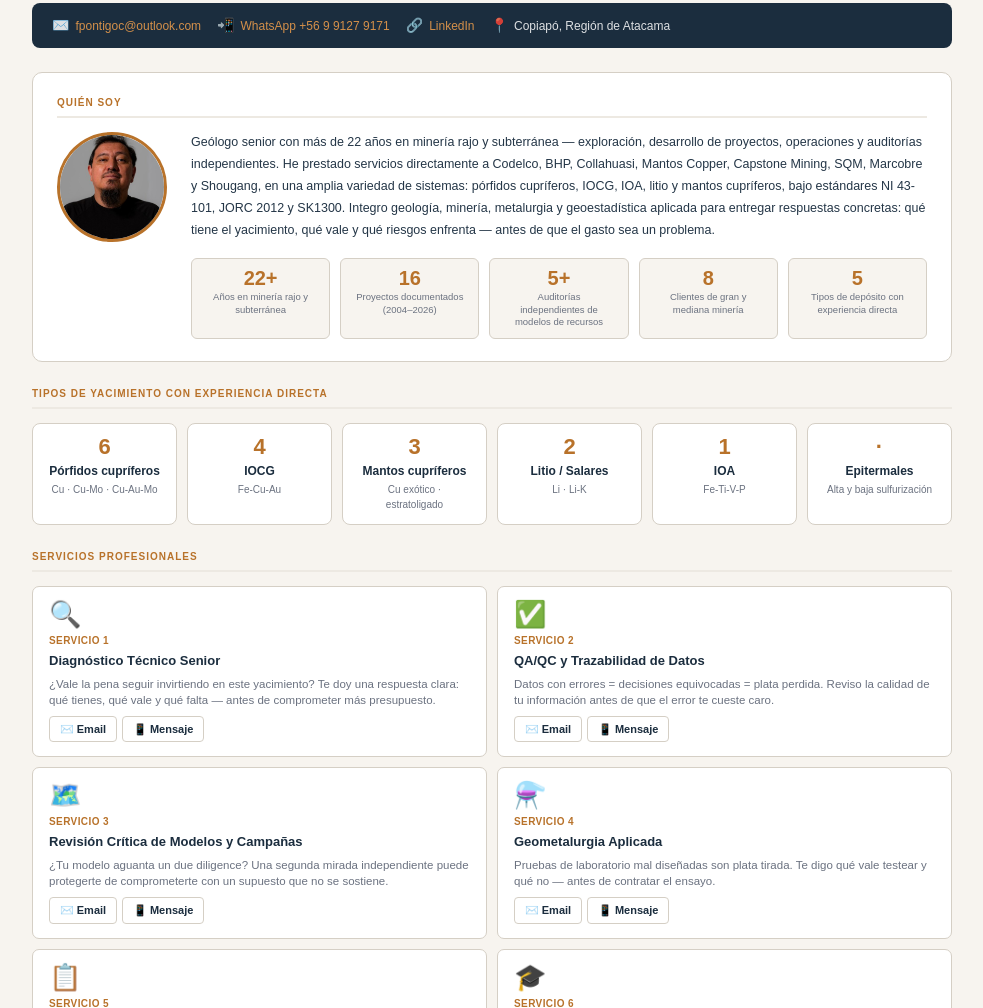
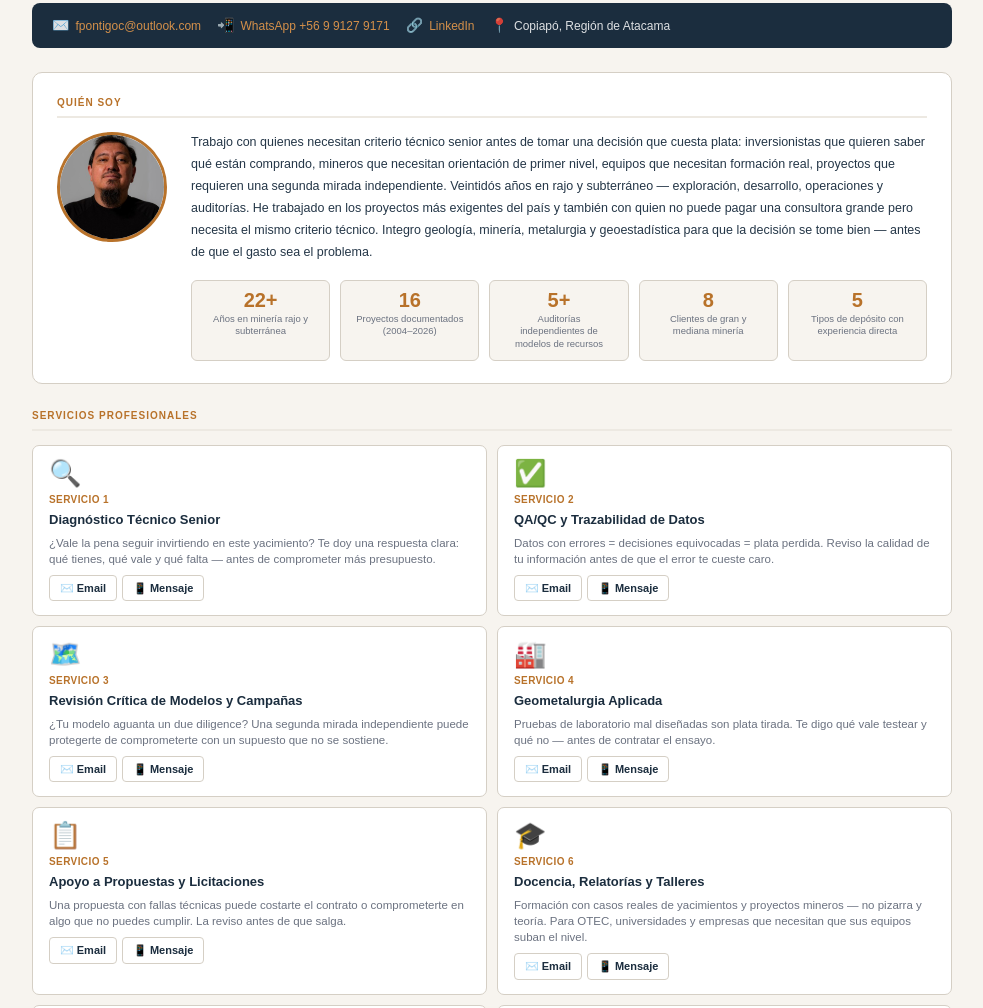
Before and after one commit to fpontigoc/pontigo-geo, a plain HTML site: page index.html in a window 1280 px wide. Shown: the part 356-1364 px from the top of the page, without its empty margins (148-1131 px from the left). Drawn offline with Linux system fonts and the light colour scheme.

Commit message:
Add files via upload

```diff
--- a/index.html
+++ b/index.html
@@ -181,7 +181,7 @@ body{font-family:Arial,sans-serif;background:var(--cream);color:var(--slate);fon
         })();
       </script>
       <div>
-        <div class="quien-bio">Geólogo senior con más de 22 años en minería rajo y subterránea — exploración, desarrollo de proyectos, operaciones y auditorías independientes. He prestado servicios directamente a Codelco, BHP, Collahuasi, Mantos Copper, Capstone Mining, SQM, Marcobre y Shougang, en una amplia variedad de sistemas: pórfidos cupríferos, IOCG, IOA, litio y mantos cupríferos, bajo estándares NI 43-101, JORC 2012 y SK1300. Integro geología, minería, metalurgia y geoestadística aplicada para entregar respuestas concretas: qué tiene el yacimiento, qué vale y qué riesgos enfrenta — antes de que el gasto sea un problema.</div>
+        <div class="quien-bio">Trabajo con quienes necesitan criterio técnico senior antes de tomar una decisión que cuesta plata: inversionistas que quieren saber qué están comprando, mineros que necesitan orientación de primer nivel, equipos que necesitan formación real, proyectos que requieren una segunda mirada independiente. Veintidós años en rajo y subterráneo — exploración, desarrollo, operaciones y auditorías. He trabajado en los proyectos más exigentes del país y también con quien no puede pagar una consultora grande pero necesita el mismo criterio técnico. Integro geología, minería, metalurgia y geoestadística para que la decisión se tome bien — antes de que el gasto sea el problema.</div>
         <div class="stats-row">
           <div class="stat-box"><div class="stat-num">22+</div><div class="stat-label">Años en minería rajo y subterránea</div></div>
           <div class="stat-box"><div class="stat-num">16</div><div class="stat-label">Proyectos documentados (2004–2026)</div></div>
@@ -193,18 +193,6 @@ body{font-family:Arial,sans-serif;background:var(--cream);color:var(--slate);fon
     </div>
   </div>
 
-  <!-- SISTEMAS MINERALIZADOS -->
-  <div class="dep-section">
-    <div class="sec-title">Tipos de yacimiento con experiencia directa</div>
-    <div class="dep-grid">
-      <div class="dep-card"><div class="dep-num">6</div><div class="dep-name">Pórfidos cupríferos</div><div class="dep-sub">Cu · Cu-Mo · Cu-Au-Mo</div></div>
-      <div class="dep-card"><div class="dep-num">4</div><div class="dep-name">IOCG</div><div class="dep-sub">Fe-Cu-Au</div></div>
-      <div class="dep-card"><div class="dep-num">3</div><div class="dep-name">Mantos cupríferos</div><div class="dep-sub">Cu exótico · estratoligado</div></div>
-      <div class="dep-card"><div class="dep-num">2</div><div class="dep-name">Litio / Salares</div><div class="dep-sub">Li · Li-K</div></div>
-      <div class="dep-card"><div class="dep-num">1</div><div class="dep-name">IOA</div><div class="dep-sub">Fe-Ti-V-P</div></div>
-      <div class="dep-card"><div class="dep-num">·</div><div class="dep-name">Epitermales</div><div class="dep-sub">Alta y baja sulfurización</div></div>
-    </div>
-  </div>
 
   <!-- SERVICIOS -->
   <div class="sec-title">Servicios Profesionales</div>
@@ -244,7 +232,7 @@ body{font-family:Arial,sans-serif;background:var(--cream);color:var(--slate);fon
     </div>
 
     <div class="srv-card">
-      <span class="srv-icon">⚗️</span>
+      <span class="srv-icon">🏭</span>
       <div class="srv-num">Servicio 4</div>
       <div class="srv-title">Geometalurgia Aplicada</div>
       <div class="srv-desc">Pruebas de laboratorio mal diseñadas son plata tirada. Te digo qué vale testear y qué no — antes de contratar el ensayo.</div>
```
